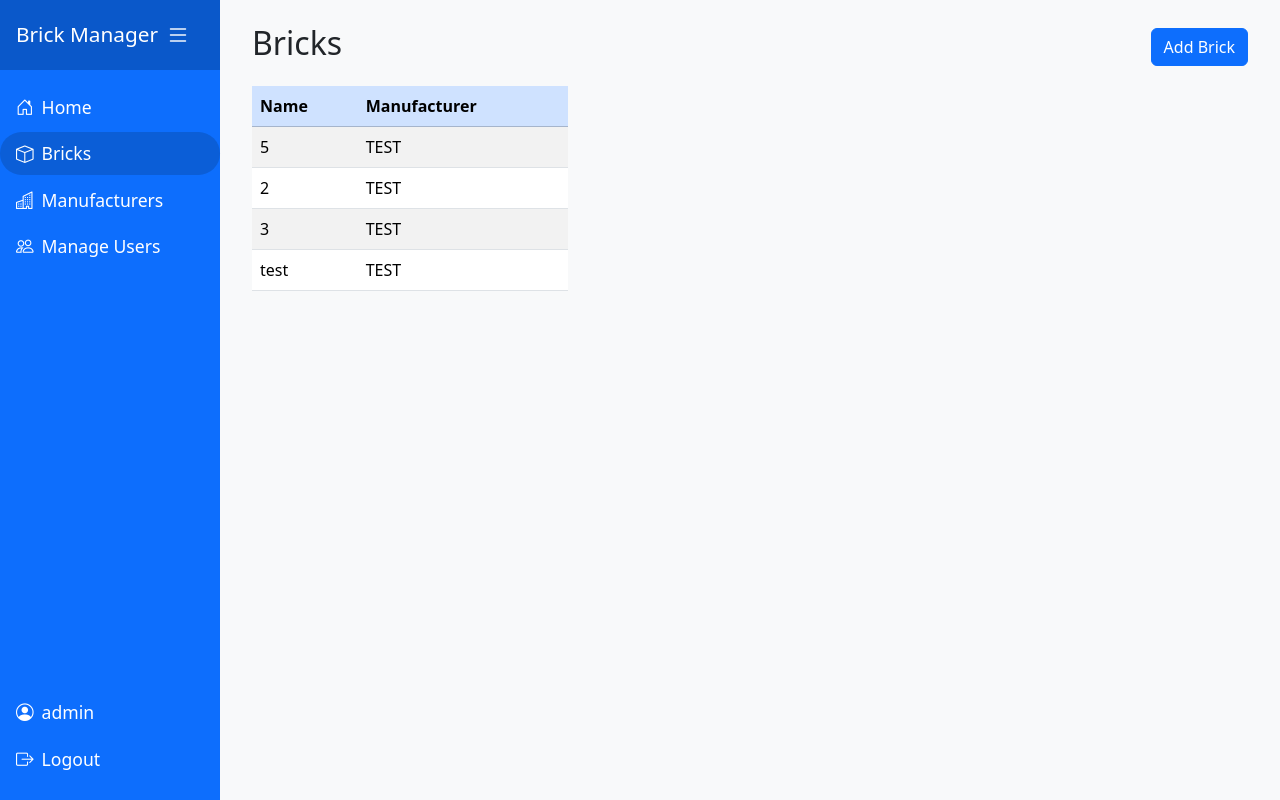
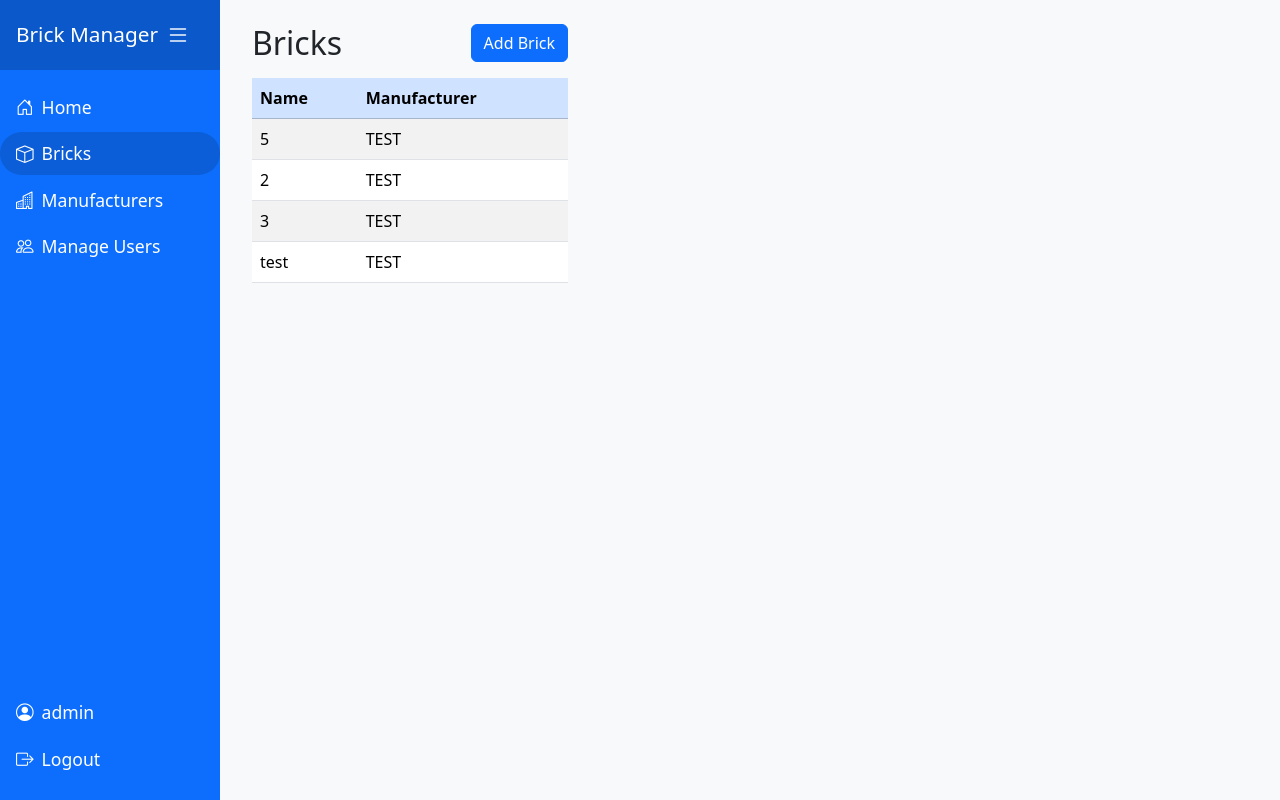
Before and after one commit to MUsmanaSaeed/software-engineering-and-and-agile, a Flask app: page /bricks in a window 1280 px wide. Run offline with Flask 3, Linux system fonts and the light colour scheme; a user stored in the database is signed in.

Commit message:
Enhance brick navigation: add "Back to Brick" button functionality, improve detail panel logic, and update form layouts for better user experience.

```diff
--- a/static/bricks.js
+++ b/static/bricks.js
@@ -7,6 +7,21 @@ document.addEventListener('DOMContentLoaded', () => {
   const actions = document.getElementById('detail-actions');
   const editLink = document.getElementById('edit-link');
   const deleteLink = document.getElementById('delete-link');
+  const backBtn = document.getElementById('back-to-brick-btn');
+  let previousBrickId = null;
+
+  // Add event listener for Back to Brick button
+  if (backBtn) {
+    backBtn.addEventListener('click', function() {
+      if (previousBrickId) {
+        const row = document.querySelector(`.brick-row[data-id='${previousBrickId}']`);
+        if (row) {
+          row.click();
+        }
+      }
+    });
+  }
+
   rows.forEach(row => {
     row.addEventListener('click', function() {
       const brick = JSON.parse(this.dataset.brick);
@@ -29,6 +44,17 @@ document.addEventListener('DOMContentLoaded', () => {
       // Update the URL with the selected brick ID
       const newUrl = `${window.location.pathname.replace(/\/(\d+)?$/, '')}/${brick.id}`;
       window.history.pushState({ brickId: brick.id }, '', newUrl);
+      // Store previous brick id
+      const currentId = window.location.pathname.match(/\/(\d+)$/);
+      if (currentId && brick.id != currentId[1]) {
+        previousBrickId = currentId[1];
+      }
+      // Show/hide back button
+      if (previousBrickId && previousBrickId != brick.id) {
+        if (backBtn) backBtn.style.display = 'inline-block';
+      } else {
+        if (backBtn) backBtn.style.display = 'none';
+      }
       // Remove row highlighting (no-op)
     });
   });
@@ -64,6 +90,7 @@ document.addEventListener('DOMContentLoaded', () => {
 window.addEventListener('popstate', (event) => {
   const panel = document.getElementById('brick-detail-panel');
   const actions = document.getElementById('detail-actions');
+  const backBtn = document.getElementById('back-to-brick-btn');
   const match = window.location.pathname.match(/\/(\d+)$/);
   if (match) {
     const brickId = match[1];
@@ -75,4 +102,6 @@ window.addEventListener('popstate', (event) => {
     panel.style.display = 'none';
     if (actions) actions.style.display = 'none';
   }
+  previousBrickId = null;
+  if (backBtn) backBtn.style.display = 'none';
 });
--- a/static/css/bricks.css
+++ b/static/css/bricks.css
@@ -1,3 +1,38 @@
+html, body {
+  height: 100%;
+}
+
+.row.flex-lg-nowrap {
+  height: 80vh;
+  min-height: 500px;
+  display: flex;
+  flex-wrap: nowrap;
+}
+
+#brick-detail-panel {
+  height: 100%;
+  min-height: 400px;
+  display: flex;
+  flex-direction: column;
+}
+
+.bricks-table-responsive {
+  flex-grow: 1;
+  overflow-y: auto;
+  min-height: 0;
+}
+
+@media (max-width: 991.98px) {
+  .row.flex-lg-nowrap {
+    flex-wrap: wrap;
+    height: auto;
+    min-height: unset;
+  }
+  #brick-detail-panel {
+    min-height: 300px;
+  }
+}
+
 @media (min-width: 992px) {
   .bricks-table-responsive {
     max-width: 100%;
--- a/templates/bricks.html
+++ b/templates/bricks.html
@@ -1,15 +1,15 @@
 {% extends 'base.html' %}
 {% block title %}Bricks{% endblock %}
 {% block content %}
-<div class="d-flex justify-content-between align-items-center mb-3">
-    <h2>Bricks</h2>
-    {% if session.get('userId') %}
-    <a href="{{ url_for('bricks.addBrick') }}" class="btn btn-primary">Add Brick</a>
-    {% endif %}
-</div>
-<div class="row">
-  <div class="col-lg-4 col-12">
-    <div class="table-responsive bricks-table-responsive">
+<div class="row flex-lg-nowrap" style="height: 80vh; min-height: 500px;">
+  <div class="col-lg-4 col-12 d-flex flex-column">
+    <div class="d-flex justify-content-between align-items-center mb-3">
+      <h2 class="mb-0">Bricks</h2>
+      {% if session.get('userId') %}
+      <a href="{{ url_for('bricks.addBrick') }}" class="btn btn-primary ms-3">Add Brick</a>
+      {% endif %}
+    </div>
+    <div class="table-responsive bricks-table-responsive flex-grow-1">
       <table class="table table-striped table-hover align-middle" id="bricks-table">
         <thead class="table-primary">
           <tr>
@@ -28,9 +28,9 @@
       </table>
     </div>
   </div>
-  <div class="col-lg-8 col-12">
-    <div id="brick-detail-panel" class="card" style="display:none;">
-      <div class="card-body">
+  <div class="col-lg-8 col-12 d-flex flex-column" style="height: 100%;">
+    <div id="brick-detail-panel" class="card flex-grow-1 h-100" style="display:none;">
+      <div class="card-body d-flex flex-column h-100">
         <div class="d-flex justify-content-between align-items-center mb-2">
           <h4 class="card-title mb-0" id="detail-name"></h4>
           {% if session.get('userId') %}
@@ -41,7 +41,8 @@
           {% endif %}
         </div>
         <h6 class="card-subtitle mb-2 text-muted" id="detail-manufacturer"></h6>
-        <ul class="list-group list-group-flush">
+        <button id="back-to-brick-btn" class="btn btn-secondary btn-sm mb-3" style="display:none; width: fit-content;">Back to Brick</button>
+        <ul class="list-group list-group-flush mb-0">
           <li class="list-group-item"><strong>Colour:</strong> <span id="detail-colour"></span></li>
           <li class="list-group-item"><strong>Material:</strong> <span id="detail-material"></span></li>
           <li class="list-group-item"><strong>Strength:</strong> <span id="detail-strength"></span></li>
```
Also changed, not shown: templates/add_brick.html (+4 -4 lines), templates/edit_brick.html (+4 -4 lines).
